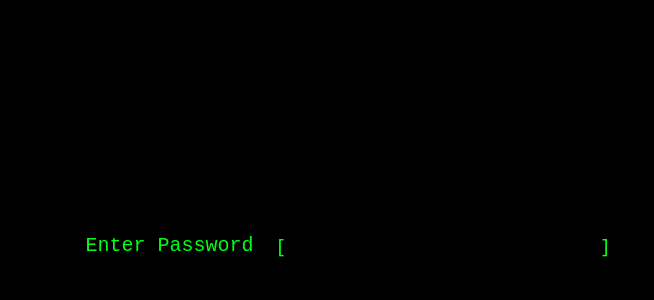
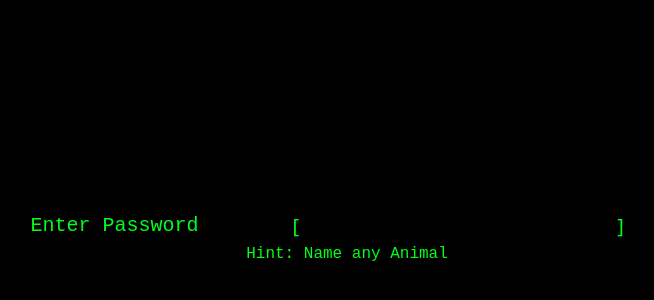
Before and after one commit to hugsanchez/My-Site, a React app: page / in a window 1280 px wide. Shown: the part 154-454 px from the top of the page, without its empty margins (293-947 px from the left). Built offline with nearby package versions, Linux system fonts and the light colour scheme.

Commit message:
finished access granted and hint

```diff
--- a/public/css/loadingBar.css
+++ b/public/css/loadingBar.css
@@ -19,3 +19,9 @@
   color: black;
   font-weight: bold;
 }
+
+.access{
+  border: solid #00FF16;
+  font-family: 'Anonymous Pro', monospace;
+  padding: 20px;
+}
--- a/src/App.jsx
+++ b/src/App.jsx
@@ -14,7 +14,7 @@ const App = () => {
 
     setTimeout(() => {
       setIsLoading(false);
-    },5500)
+    },7000)
   };
 
   const handleLogout = () => {
--- a/src/components/LoadingBar.jsx
+++ b/src/components/LoadingBar.jsx
@@ -3,9 +3,10 @@ import "../../public/css/loadingBar.css"
 
 const LoadingBar = () => {
   const [percentage, setPercentage] = useState(0);
+  const [accessGranted, setAccessGranted] = useState(true);
 
   useEffect(() => {
-    const totalDuration = 1300;
+    const totalDuration = 1500;
     const increment = 1;
     let currPerct = 0;
 
@@ -23,18 +24,28 @@ const LoadingBar = () => {
     };
   }, []);
 
+  setTimeout(() => {
+    setAccessGranted(false);
+  },1000);
 
   return (
     <div className="container-fluid">
       <div className="row">
         <div className="col-12 d-flex justify-content-center align-items-center" style={{ minHeight: '100vh'}}>
-          <div className="text-center loading-container">
+          {accessGranted ? (
+            <div className="fs-5 text-center access">
+              Access Granted
+            </div>
+          ): (
+            <div className="text-center loading-container">
             <h3 className="loading-subsection">Accessing the files</h3>
             <span className="fs-5">{Math.round(percentage)}%</span>
             <div className="take-padding">
               <div className="progress-bar" style={{ width: `${percentage}%`}}></div>
             </div>
-          </div>
+            </div>
+          )}
+
         </div>
       </div>
     </div>
--- a/src/components/Login.jsx
+++ b/src/components/Login.jsx
@@ -4,6 +4,7 @@ import LoadingBar from "./LoadingBar";
 
 const Login = ({ onLogin }) => {
   const [password, setPassword] = useState('');
+  const [hint, setHint] = useState(false);
 
   const handlePasswordChange = (e) => {
     setPassword(e.target.value);
@@ -18,16 +19,27 @@ const Login = ({ onLogin }) => {
       alert('Incorrect password');
     }
   };
+  setTimeout(() => {
+    setHint(true);
+  },2000);
 
   return (
         <div className="container text-center d-flex align-items-center justify-content-center" style={{ minHeight: '100vh' }}>
           <form className="row align-items-center" onSubmit={handleSubmit}>
-            <div className="col fs-5 cool-text">Enter Password</div>
-                <span className="col fs-5" style={{ whiteSpace: 'nowrap' }}>
+            <div className="col-6 col-sm-5 fs-5 cool-text">Enter Password</div>
+                <span className="col-6 col-sm-5 fs-5" style={{ whiteSpace: 'nowrap' }}>
                   [<input className="text-password bg-black" autoFocus maxLength={21} type="password" value={password} onChange={handlePasswordChange}/>]
                 </span>
+                <div className="w-100"></div>
+                {hint && (
+                  <div className="w-100">
+                    <p className="cool-text">Hint: Name any Animal</p>
+                  </div>
+                )}
           </form>
+
         </div>
+
   );
 }
 
```
